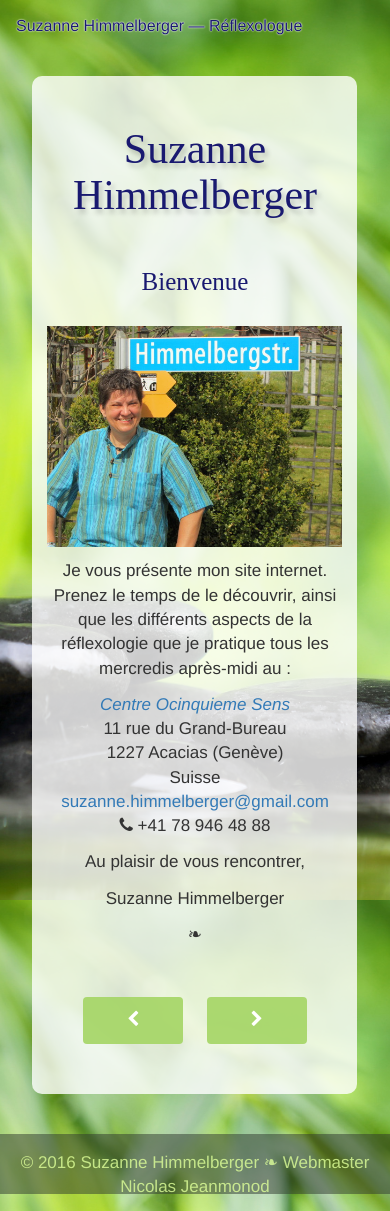
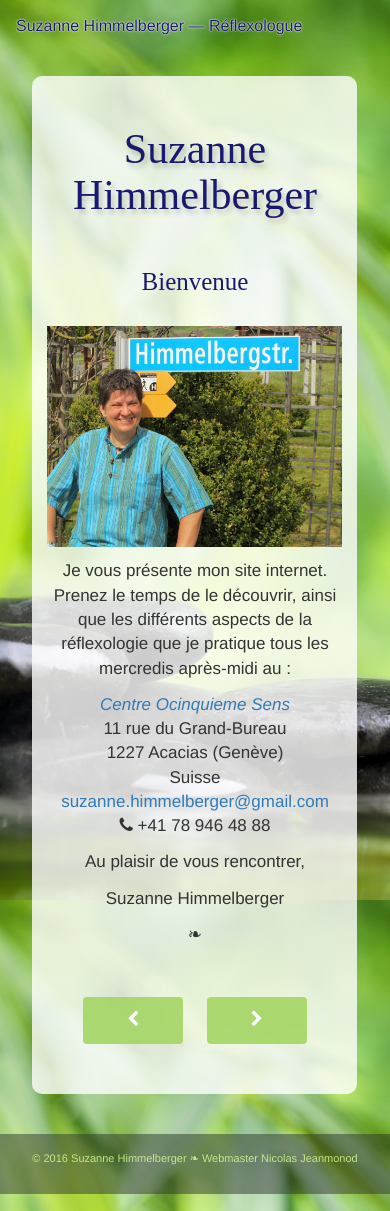
Before and after one commit to reflexohub/site-web-v1-test, a Jekyll site: the page built from 01-accueil.md, in a window 390 px wide. Built offline with Jekyll 4.4.1, drawn with Linux system fonts in a browser that asks for light colours; nearby versions of some CDN libraries; some web fonts are replaced.

Commit message:
taille texte footer

```diff
--- a/assets/css/style.scss
+++ b/assets/css/style.scss
@@ -53,11 +53,13 @@ section h1 { text-shadow: 3px 4px 5px hsla( 0, 100%, 0%, .2 ); }
 	section h1 { font-size: floor(($font-size-h1 * 0.7)); }
 	section h2 { font-size: floor(($font-size-h2 * 0.7)); }
 	.navbar-brand { font-size: 12pt; }
+	.contenu-footer { font-size: floor(($font-size-base * 0.7)); }
 }
 @media ( min-width: 544px ) and ( max-width: 767px ){
 	section h1 { font-size: floor(($font-size-h1 * 0.85)); }
 	section h2 { font-size: floor(($font-size-h2 * 0.85)); }
 	.navbar-brand { font-size: 14pt; }
+	.contenu-footer { font-size: floor(($font-size-base * 0.85)); }
 }
 
 section {
```
